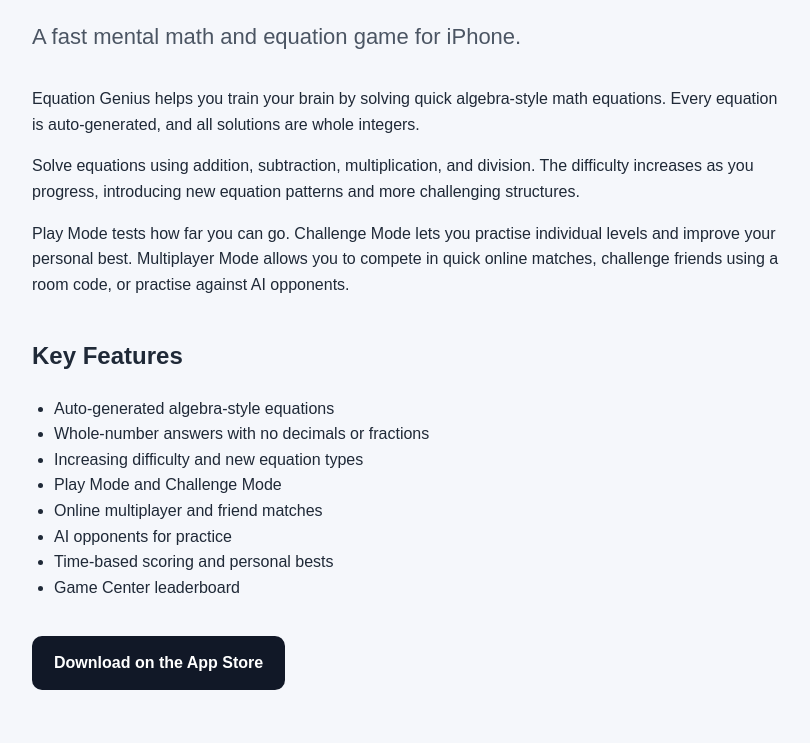
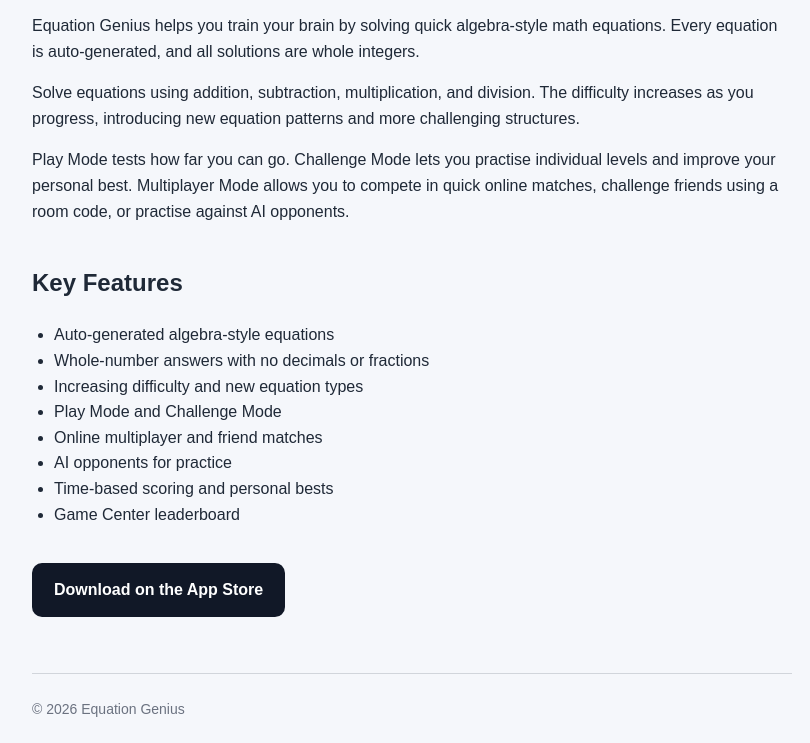
Before and after one commit to erdocoder/erdocoder.github.io, a plain HTML site: page index.html in a window 1280 px wide. Shown: the part 176-919 px from the top of the page, without its empty margins (228-1038 px from the left). Drawn offline with Linux system fonts and the light colour scheme.

Commit message:
Update index.html

```diff
--- a/index.html
+++ b/index.html
@@ -70,10 +70,6 @@
   <main>
     <h1>Equation Genius</h1>
 
-    <p class="subtitle">
-      A fast mental math and equation game for iPhone.
-    </p>
-
     <p>
       Equation Genius helps you train your brain by solving quick
       algebra-style math equations. Every equation is auto-generated,
```
